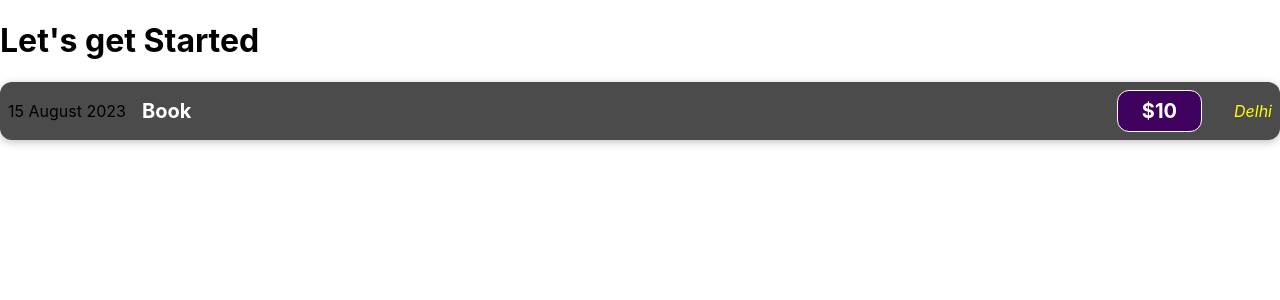
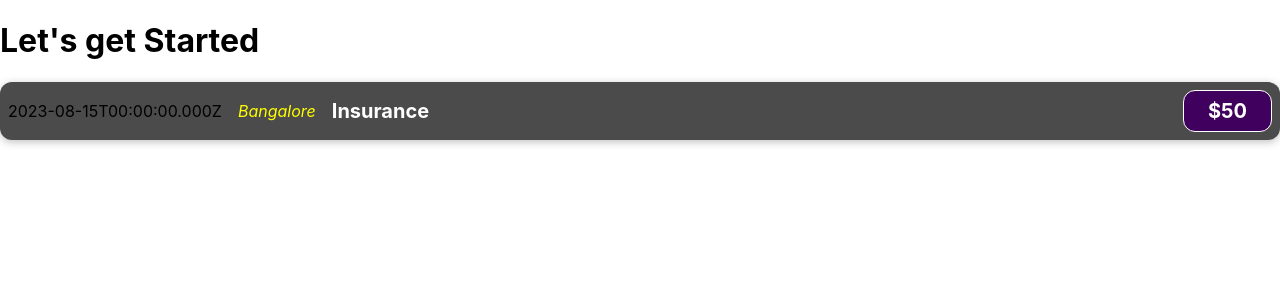
Before and after one commit to Oi-Kaushlesh/sharpener-react-task, a React (Create React App) app: page / in a window 1280 px wide. Shown: the top 300 px of the page. Built offline with nearby package versions, Linux system fonts and the light colour scheme.

Commit message:
JavaScript Inside JSX

```diff
--- a/src/components/ExpenseItem.css
+++ b/src/components/ExpenseItem.css
@@ -60,3 +60,4 @@
       padding: 0.5rem 1.5rem;
     }
   }
+  /*  */
--- a/src/components/ExpenseItem.js
+++ b/src/components/ExpenseItem.js
@@ -1,13 +1,23 @@
-import "./ExpenseItem.css"
-function ExpenseItem(){
-    return <div className="expense-item">
-    <div>15 August 2023</div>
-    <div className="expense-item__description">
-      <h2>Book</h2>
-      <div className="expense-item__price">$10</div>
-      <div className="expense-item__location">Delhi</div>
+// Write yoour code at relevant places in the code below:
 
+import "./ExpenseItem.css";
+
+function ExpenseItem() {
+  const expenseDate = new Date(2023, 7, 15).toISOString();
+  const expenseTitle = "Insurance";
+  const expenseAmount = 50;
+  const expenseLocation = "Bangalore";
+
+  return (
+    <div className="expense-item">
+      <div>{expenseDate}</div>
+      <div className="expense-item__location">{expenseLocation}</div>
+      <div className="expense-item__description">
+        <h2>{expenseTitle}</h2>
+        <div className="expense-item__price">${expenseAmount}</div>
+      </div>
     </div>
-    </div>
+  );
 }
+
 export default ExpenseItem;
```
